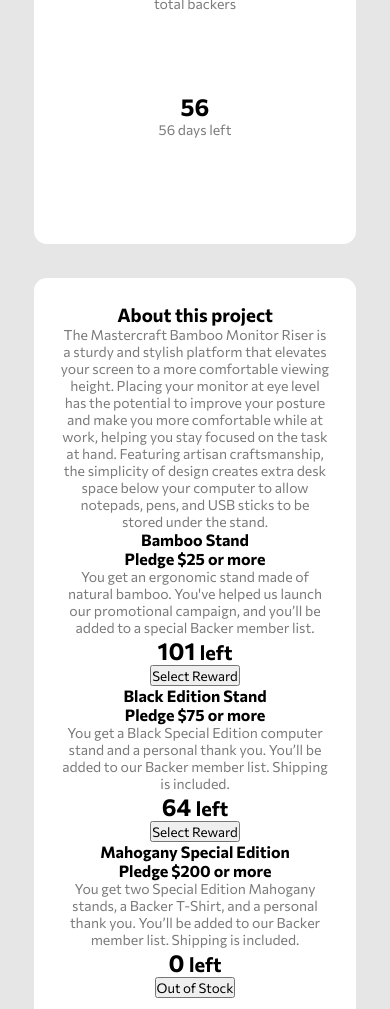
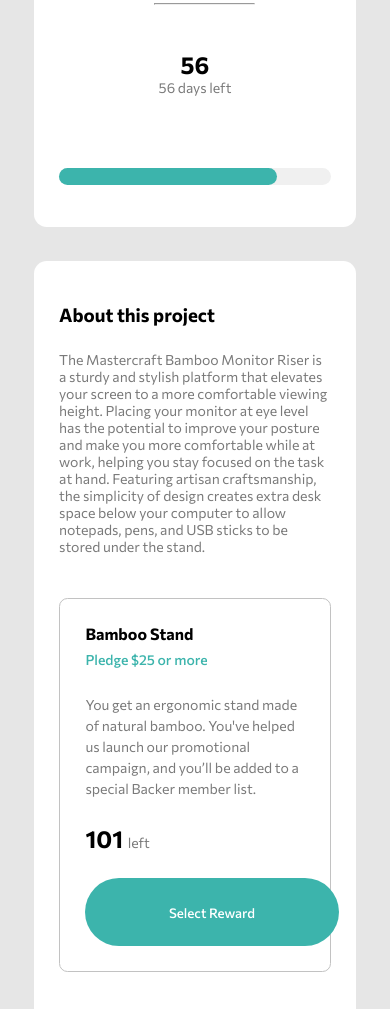
Before and after one commit to sycrot/Crowdfunding_Product_Page, a plain HTML site: page index.html in a window 390 px wide. Shown: the part 815-1824 px from the top of the page. Drawn offline with Linux system fonts and the light colour scheme.

Commit message:
Mobile first

```diff
--- a/index.html
+++ b/index.html
@@ -34,7 +34,7 @@
     <div class="project__container container">
       <img class="project__img" alt="Project Image - Mastercraft" src="images/logo-mastercraft.svg">
 
-      <h2 class="project__title">
+      <h2 class="project__title text__title">
         Mastercraft Bamboo Monitor Riser
       </h2>
       <p class="project__text">
@@ -52,16 +52,22 @@
       <div class="monitor__totalMoney monitor__art">
         <h1>$89,914</h1>
         <p>of $100,000 backed</p>
+        <hr>
       </div>
 
       <div class="monitor__totalBackers monitor__art">
         <h1>5,007</h1>
         <p>total backers</p>
+        <hr>
       </div>
 
       <div class="monitor__daysLeft monitor__art">
         <h1>56</h1>
         <p>56 days left</p>
+      </div>
+
+      <div class="monitor__graphic monitor__art">
+        <div class="graphic__"></div>
       </div>
     </div>
 
@@ -69,7 +75,7 @@
 
   <section class="about section-container">
     <div class="about__container container">
-      <h3 class="about__title">
+      <h3 class="about__title text__title">
         About this project
       </h3>
       <p class="about__text">
@@ -81,9 +87,9 @@
         to allow notepads, pens, and USB sticks to be stored under the stand.
       </p>
       <article class="about__article__reward">
-        <div class="about__article__titlePledge">
+        <div class="about__article__titlePledge text__title">
           <h4>Bamboo Stand</h4>
-          <h4>Pledge $25 or more</h4>
+          <h4 class="about__article__pledge">Pledge $25 or more</h4>
         </div>
         <p>
           You get an ergonomic stand made of natural bamboo. You've helped us launch our promotional campaign, and
@@ -91,14 +97,14 @@
         </p>
         <div class="about__article__actions">
           <h2>101 <small>left</small></h2>
-          <button>Select Reward</button>
+          <button class="button_default about__article__button">Select Reward</button>
         </div>
       </article>
 
       <article class="about__article__reward">
-        <div class="about__article__titlePledge">
+        <div class="about__article__titlePledge text__title">
           <h4>Black Edition Stand</h4>
-          <h4>Pledge $75 or more</h4>
+          <h4 class="about__article__pledge">Pledge $75 or more</h4>
         </div>
         <p>
           You get a Black Special Edition computer stand and a personal thank you. You’ll be added to our Backer
@@ -106,14 +112,14 @@
         </p>
         <div class="about__article__actions">
           <h2>64 <small>left</small></h2>
-          <button>Select Reward</button>
+          <button class="button_default about__article__button">Select Reward</button>
         </div>
       </article>
 
-      <article class="about__article__reward">
-        <div class="about__article__titlePledge">
+      <article class="about__article__reward about__article_disabled">
+        <div class="about__article__titlePledge text__title">
           <h4>Mahogany Special Edition</h4>
-          <h4>Pledge $200 or more</h4>
+          <h4 class="about__article__pledge">Pledge $200 or more</h4>
         </div>
         <p>
           You get two Special Edition Mahogany stands, a Backer T-Shirt, and a personal thank you. You’ll be added
@@ -121,7 +127,7 @@
         </p>
         <div class="about__article__actions">
           <h2>0 <small>left</small></h2>
-          <button>Out of Stock</button>
+          <button class="button_default about__article__button">Out of Stock</button>
         </div>
       </article>
     </div>
--- a/style.css
+++ b/style.css
@@ -64,7 +64,9 @@ p {
     padding: 3vmax;
     border-radius: 5vmax;
     font-weight: 500;
-
+}
+.text__title {
+    margin-bottom: 3vmax;
 }
 /* PROJECT */
 .project {
@@ -74,7 +76,6 @@ p {
     margin-top: -10vmax;
 }
 .project__title {
-    margin: 3vmax 0;
     font-size: 18px;
     padding: 0 5vmax;
 }
@@ -96,7 +97,68 @@ p {
 
 /* MONITOR */
 .monitor__art {
-    height: 15vh;
+    height: 12vh;
+    margin-bottom: 2vmax;
+}
+.monitor__art hr {
+    width: 12vmax;
+    margin-top: 3vmax;
+    margin-left: 35%;
+}
+.monitor__graphic {
+    background-color: #f0f0f0;
+    height: 2vh;
+    border-radius: 10vmax;
+}
+.graphic__ {
+    background-color: hsl(176, 50%, 47%);
+    height: 2vh;
+    border-radius: 10vmax;
+    width: 80%;
+}
+
+/* ABOUT */
+.about__container {
+    text-align: left;
+}
+.about__title {
+    margin-top: 2vmax;
+}
+.about__article__reward {
+    margin-top: 5vmax;
+    padding: 3vmax;
+    border: 1px solid hsl(0, 0%, 76%);
+    border-radius: 1vmax;
+}
+.about__article__reward p {
+    line-height: 1.5;
+}
+.about__article__pledge {
+    color:hsl(176, 50%, 47%);
+    font-weight: 500;
+    font-size: 14px;
+    margin-top: 1vmax;
+}
+.about__article__actions {
+    margin-top: 3vmax;
+}
+.about__article__actions small {
+    font-weight: 400;
+    color:hsl(0, 0%, 48%);
+    font-size: 14px;
+}
+.about__article__button {
+    margin-top: 3vmax;
+    width: 30vmax;
+}
+.about__article_disabled {
+    color:hsl(0, 0%, 48%);
+}
+.about__article_disabled .about__article__button {
+    background-color: hsl(0, 0%, 72%);
+}
+.about__article_disabled .about__article__pledge {
+    color:hsl(175, 31%, 69%);
 }
 
 /* SELECTION MODAL */
```
